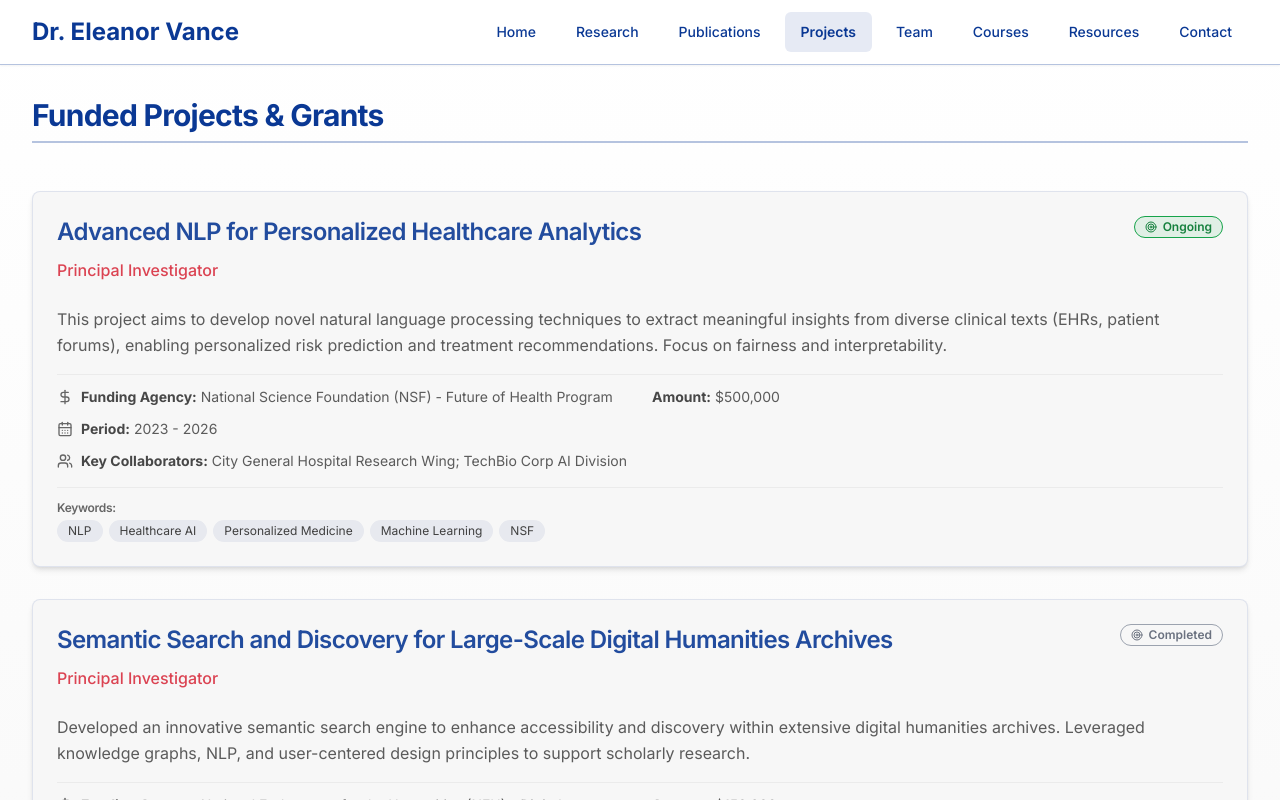
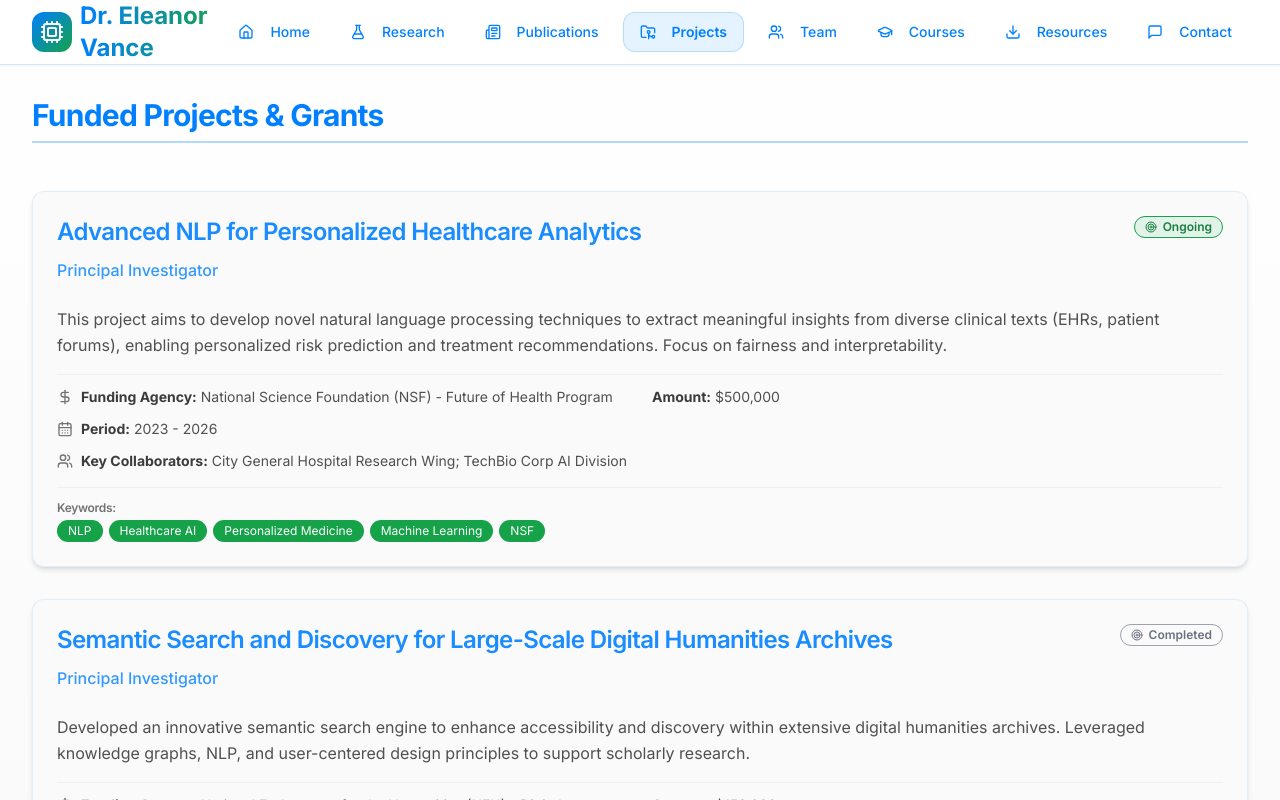
Before and after one commit to chairmanrdq/chairmanrdq.github.io, a Next.js app: page /projects in a window 1280 px wide. Shown: the top 800 px of the page. Built offline with nearby package versions, Linux system fonts and the light colour scheme.

Commit message:
feat: implement tech blue & green sustainability theme - modern color scheme, typography, and card-based layout

```diff
--- a/src/app/globals.css
+++ b/src/app/globals.css
@@ -3,114 +3,118 @@
 @tailwind utilities;
 
 body {
-  font-family: 'Inter', var(--font-sans), sans-serif;
+  font-family: 'Inter', 'Roboto', 'Open Sans', 'PingFang SC', 'Hiragino Sans GB', 'Microsoft YaHei', 'WenQuanYi Micro Hei', var(--font-sans), sans-serif;
 }
 
 @layer base {
   :root {
-    /* Professional White, Deep Blue, Wine Red Theme - Light Mode */
+    /* Tech Blue & Green Sustainability Theme - Light Mode */
     --background: 0 0% 100%; /* Pure White #FFFFFF */
-    --foreground: 0 0% 20%; /* Deep Gray #333333 for text */
+    --foreground: 0 0% 15%; /* Dark Gray #262626 for text */
 
     --gradient-start-color: 0 0% 100%; /* Pure White */
     --gradient-end-color: 0 0% 98%;   /* Very Light Gray for subtle gradient */
 
-    --card: 0 0% 97%; /* Slightly Off-White to distinguish from pure white bg */
-    --card-foreground: 0 0% 20%; /* Deep Gray */
+    --card: 0 0% 98%; /* Light Gray #FAFAFA for cards */
+    --card-foreground: 0 0% 15%; /* Dark Gray */
 
     --popover: 0 0% 100%; /* Pure White */
-    --popover-foreground: 0 0% 20%; /* Deep Gray */
+    --popover-foreground: 0 0% 15%; /* Dark Gray */
 
-    --primary: 220 87% 31%; /* Deep Blue #0B3D91 - for links, important titles */
+    /* Primary: Tech Blue */
+    --primary: 210 100% 50%; /* Bright Blue #0066FF - for links, important titles */
     --primary-foreground: 0 0% 100%; /* White */
 
-    --secondary: 220 20% 92%; /* Very Light Blue/Gray */
-    --secondary-foreground: 0 0% 25%; /* Darker Gray for text on light secondary */
+    /* Secondary: Green Sustainability */
+    --secondary: 142 76% 36%; /* Green #16A34A - for sustainability focus */
+    --secondary-foreground: 0 0% 100%; /* White */
 
-    --muted: 0 0% 94%; /* Light Gray for muted backgrounds */
-    --muted-foreground: 0 0% 40%; /* Light Gray #666666 for secondary text */
+    --muted: 0 0% 96%; /* Light Gray #F5F5F5 for muted backgrounds */
+    --muted-foreground: 0 0% 45%; /* Medium Gray #737373 for secondary text */
 
-    --accent: 354 68% 56%; /* Wine Red #E63946 - for slight emphasis, button hovers */
+    /* Accent: Light Blue */
+    --accent: 210 100% 60%; /* Light Blue #3B82F6 - for emphasis, highlights */
     --accent-foreground: 0 0% 100%; /* White */
 
     --destructive: 0 84% 60%; /* Standard vivid red for errors */
     --destructive-foreground: 0 0% 100%; /* White text on destructive */
 
-    --border: 0 0% 88%; /* Light Gray Separator #E0E0E0 */
+    --border: 0 0% 90%; /* Light Gray Separator #E5E5E5 */
     --input: 0 0% 100%; /* White, with border */
-    --ring: 220 87% 45%; /* Lighter Deep Blue for focus rings */
+    --ring: 210 100% 50%; /* Blue for focus rings */
 
-    --link-hover: 219 72% 52%; /* Light Blue #1D5ACC for link hover */
+    --link-hover: 210 100% 40%; /* Darker Blue #0052CC for link hover */
 
-    --chart-1: 220 87% 31%;  /* Primary Deep Blue */
-    --chart-2: 354 68% 56%;  /* Accent Wine Red */
-    --chart-3: 219 72% 52%;  /* Light Blue (link hover color) */
-    --chart-4: 220 60% 50%;  /* Medium Blue */
-    --chart-5: 0 0% 60%;     /* Medium Gray */
+    /* Chart colors with blue and green theme */
+    --chart-1: 210 100% 50%;  /* Primary Blue */
+    --chart-2: 142 76% 36%;   /* Secondary Green */
+    --chart-3: 210 100% 60%;  /* Light Blue */
+    --chart-4: 142 76% 46%;   /* Light Green */
+    --chart-5: 0 0% 60%;      /* Medium Gray */
 
-    --radius: 0.5rem;
+    --radius: 0.75rem; /* Slightly more rounded for modern look */
 
     /* Sidebar for Light Theme */
-    --sidebar-background: 0 0% 96%; /* Light Gray, slightly darker than card */
-    --sidebar-foreground: 0 0% 20%; /* Deep Gray */
-    --sidebar-primary: 220 87% 31%; /* Deep Blue for active items */
+    --sidebar-background: 0 0% 98%; /* Light Gray */
+    --sidebar-foreground: 0 0% 15%; /* Dark Gray */
+    --sidebar-primary: 210 100% 50%; /* Blue for active items */
     --sidebar-primary-foreground: 0 0% 100%; /* White */
-    --sidebar-accent: 0 0% 90%; /* Hover bg for sidebar items - darker gray */
-    --sidebar-accent-foreground: 220 87% 31%; /* Deep Blue for active/hover text */
-    --sidebar-border: 0 0% 88%; /* Light Gray Separator */
-    --sidebar-ring: 220 87% 45%; /* Lighter Deep Blue for focus rings */
+    --sidebar-accent: 0 0% 94%; /* Hover bg for sidebar items */
+    --sidebar-accent-foreground: 210 100% 50%; /* Blue for active/hover text */
+    --sidebar-border: 0 0% 90%; /* Light Gray Separator */
+    --sidebar-ring: 210 100% 50%; /* Blue for focus rings */
   }
 
   .dark {
     /* Dark Theme variation */
-    --background: 220 15% 10%; /* Dark Blue-Gray */
+    --background: 0 0% 8%; /* Very Dark Gray */
     --foreground: 0 0% 95%; /* Off-White */
 
-    --gradient-start-color: 220 15% 8%;
-    --gradient-end-color: 220 15% 12%;
+    --gradient-start-color: 0 0% 6%;
+    --gradient-end-color: 0 0% 10%;
 
-    --card: 220 15% 15%; /* Darker Blue-Gray */
+    --card: 0 0% 12%; /* Dark Gray */
     --card-foreground: 0 0% 95%;
 
-    --popover: 220 15% 12%;
+    --popover: 0 0% 10%;
     --popover-foreground: 0 0% 95%;
 
-    --primary: 220 87% 60%; /* Brighter Deep Blue */
+    --primary: 210 100% 60%; /* Brighter Blue */
     --primary-foreground: 0 0% 10%; /* Dark text for contrast */
 
-    --secondary: 220 15% 25%; /* Muted Dark Blue/Gray */
-    --secondary-foreground: 0 0% 80%;
+    --secondary: 142 76% 46%; /* Brighter Green */
+    --secondary-foreground: 0 0% 10%; /* Dark text for contrast */
 
-    --muted: 220 15% 20%;
-    --muted-foreground: 0 0% 60%; /* Lighter Gray text */
+    --muted: 0 0% 15%;
+    --muted-foreground: 0 0% 65%; /* Lighter Gray text */
 
-    --accent: 354 68% 70%; /* Brighter Wine Red */
+    --accent: 210 100% 70%; /* Brighter Light Blue */
     --accent-foreground: 0 0% 10%; /* Dark text for contrast */
 
     --destructive: 0 75% 65%; /* Brighter red */
     --destructive-foreground: 0 0% 100%;
 
-    --border: 220 15% 30%;
-    --input: 220 15% 20%;
-    --ring: 220 87% 65%;
+    --border: 0 0% 20%;
+    --input: 0 0% 15%;
+    --ring: 210 100% 70%;
 
-    --link-hover: 219 72% 70%; /* Brighter Light Blue for link hover */
+    --link-hover: 210 100% 80%; /* Brighter Blue for link hover */
 
-    --chart-1: 220 87% 60%;
-    --chart-2: 354 68% 70%;
-    --chart-3: 219 72% 70%;
-    --chart-4: 220 60% 75%;
+    --chart-1: 210 100% 60%;
+    --chart-2: 142 76% 46%;
+    --chart-3: 210 100% 70%;
+    --chart-4: 142 76% 56%;
     --chart-5: 0 0% 70%;
 
     /* Sidebar for Dark Theme */
-    --sidebar-background: 220 15% 8%;
+    --sidebar-background: 0 0% 6%;
     --sidebar-foreground: 0 0% 90%;
-    --sidebar-primary: 220 87% 60%;
+    --sidebar-primary: 210 100% 60%;
     --sidebar-primary-foreground: 0 0% 10%;
-    --sidebar-accent: 220 15% 18%;
-    --sidebar-accent-foreground: 220 87% 60%;
-    --sidebar-border: 220 15% 25%;
-    --sidebar-ring: 220 87% 65%;
+    --sidebar-accent: 0 0% 18%;
+    --sidebar-accent-foreground: 210 100% 60%;
+    --sidebar-border: 0 0% 25%;
+    --sidebar-ring: 210 100% 70%;
   }
 }
 
@@ -122,11 +126,12 @@ body {
     @apply text-foreground;
     background-image: linear-gradient(to bottom, hsl(var(--gradient-start-color)), hsl(var(--gradient-end-color)));
     background-repeat: no-repeat;
-    background-attachment: fixed; /* Ensures gradient covers viewport even if content is short and scrolls */
-    min-height: 100vh; /* Ensures gradient covers full viewport height if content is short */
+    background-attachment: fixed;
+    min-height: 100vh;
   }
   h1, h2, h3, h4, h5, h6 {
     @apply font-semibold tracking-tight;
+    font-family: 'Inter', 'Roboto', 'Open Sans', var(--font-sans), sans-serif;
   }
   h1 { @apply text-4xl; }
   h2 { @apply text-3xl; }
@@ -147,5 +152,33 @@ body {
 }
 
 .separator-with-icon svg {
-  @apply mx-2 h-5 w-5 text-primary; /* Icons in separator use primary color */
+  @apply mx-2 h-5 w-5 text-primary;
 }
+
+/* Modern card styles */
+.modern-card {
+  @apply bg-card border border-border rounded-xl shadow-sm hover:shadow-md transition-all duration-300;
+}
+
+/* Tech gradient backgrounds */
+.tech-gradient {
+  background: linear-gradient(135deg, hsl(var(--primary)) 0%, hsl(var(--secondary)) 100%);
+}
+
+.tech-gradient-light {
+  background: linear-gradient(135deg, hsl(var(--primary)/0.1) 0%, hsl(var(--secondary)/0.1) 100%);
+}
+
+/* Sustainability accent */
+.sustainability-accent {
+  @apply text-secondary bg-secondary/10 border-secondary/20;
+}
+
+/* Modern button styles */
+.btn-modern {
+  @apply bg-primary text-primary-foreground hover:bg-primary/90 transition-all duration-200 rounded-lg font-medium;
+}
+
+.btn-secondary-modern {
+  @apply bg-secondary text-secondary-foreground hover:bg-secondary/90 transition-all duration-200 rounded-lg font-medium;
+}
--- a/src/components/layout/header.tsx
+++ b/src/components/layout/header.tsx
@@ -2,7 +2,7 @@
 "use client";
 
 import Link from 'next/link';
-import { Home, FlaskConical, Newspaper, FolderGit2, Users, GraduationCap, Download as DownloadIcon, MessageSquare, Menu, X } from 'lucide-react';
+import { Home, FlaskConical, Newspaper, FolderGit2, Users, GraduationCap, Download as DownloadIcon, MessageSquare, Menu, X, Cpu, Leaf } from 'lucide-react';
 import { usePathname } from 'next/navigation';
 import { cn } from '@/lib/utils';
 import { Button } from '@/components/ui/button';
@@ -28,10 +28,15 @@ export default function Header() {
   const [isMobileMenuOpen, setIsMobileMenuOpen] = React.useState(false);
 
   return (
-    <header className="bg-background sticky top-0 z-50 w-full border-b border-primary/30 backdrop-blur supports-[backdrop-filter]:bg-background/80 shadow-sm">
+    <header className="bg-background/95 backdrop-blur-md sticky top-0 z-50 w-full border-b border-primary/20 shadow-sm">
       <div className="container mx-auto px-4 sm:px-6 lg:px-8 h-16 flex items-center justify-between">
-        <Link href="/" className="text-xl sm:text-2xl font-bold text-primary hover:text-primary/80 transition-colors" onClick={() => setIsMobileMenuOpen(false)}>
-          {SCHOLAR_NAME}
+        <Link href="/" className="flex items-center gap-2 text-xl sm:text-2xl font-bold hover:opacity-80 transition-opacity" onClick={() => setIsMobileMenuOpen(false)}>
+          <div className="tech-gradient p-2 rounded-lg">
+            <Cpu className="h-6 w-6 text-white" />
+          </div>
+          <span className="bg-gradient-to-r from-primary to-secondary bg-clip-text text-transparent">
+            {SCHOLAR_NAME}
+          </span>
         </Link>
 
         {/* Desktop Navigation */}
@@ -42,14 +47,14 @@ export default function Header() {
               variant="ghost"
               asChild
               className={cn(
-                "text-sm font-medium transition-colors",
+                "text-sm font-medium transition-all duration-200 rounded-lg",
                 pathname === item.href
-                  ? "bg-primary/10 text-primary font-semibold hover:bg-primary/20" // Active state
-                  : "text-primary/80 hover:text-primary hover:bg-secondary" // Inactive state
+                  ? "bg-primary/10 text-primary font-semibold hover:bg-primary/20 border border-primary/20" // Active state
+                  : "text-foreground/70 hover:text-primary hover:bg-primary/5" // Inactive state
               )}
             >
               <Link href={item.href}>
-                {/* <item.icon className="h-4 w-4 mr-2 hidden lg:inline-block" /> */}
+                <item.icon className="h-4 w-4 mr-2" />
                 {item.label}
               </Link>
             </Button>
@@ -64,11 +69,16 @@ export default function Header() {
                 <Menu className="h-6 w-6" />
               </Button>
             </SheetTrigger>
-            <SheetContent side="right" className="w-full max-w-xs bg-background p-0 text-foreground">
+            <SheetContent side="right" className="w-full max-w-xs bg-background/95 backdrop-blur-md p-0 text-foreground border-l border-primary/20">
               <div className="flex flex-col h-full">
-                <div className="p-6 flex justify-between items-center border-b border-primary/30">
-                    <Link href="/" className="text-lg font-bold text-primary" onClick={() => setIsMobileMenuOpen(false)}>
+                <div className="p-6 flex justify-between items-center border-b border-primary/20">
+                    <Link href="/" className="flex items-center gap-2 text-lg font-bold" onClick={() => setIsMobileMenuOpen(false)}>
+                      <div className="tech-gradient p-2 rounded-lg">
+                        <Cpu className="h-5 w-5 text-white" />
+                      </div>
+                      <span className="bg-gradient-to-r from-primary to-secondary bg-clip-text text-transparent">
                         {SCHOLAR_NAME}
+                      </span>
                     </Link>
                     <SheetClose asChild>
                         <Button variant="ghost" size="icon" aria-label="Close menu" className="text-primary hover:text-primary/80">
@@ -82,18 +92,24 @@ export default function Header() {
                        <Link
                         href={item.href}
                         className={cn(
-                          "flex items-center space-x-3 text-md font-medium transition-colors rounded-md px-3 py-2",
+                          "flex items-center space-x-3 text-md font-medium transition-all duration-200 rounded-lg px-3 py-3",
                           pathname === item.href
-                            ? "bg-primary/10 text-primary font-semibold" // Active state
-                            : "text-primary/80 hover:text-primary hover:bg-secondary" // Inactive state
+                            ? "bg-primary/10 text-primary font-semibold border border-primary/20" // Active state
+                            : "text-foreground/70 hover:text-primary hover:bg-primary/5" // Inactive state
                         )}
                       >
-                        <item.icon className="h-5 w-5 text-primary/80 group-hover:text-primary" />
+                        <item.icon className="h-5 w-5" />
                         <span>{item.label}</span>
                       </Link>
                     </SheetClose>
                   ))}
                 </nav>
+                <div className="p-6 border-t border-primary/20">
+                  <div className="flex items-center gap-2 text-sm text-muted-foreground">
+                    <Leaf className="h-4 w-4 text-secondary" />
+                    <span>Leading Sustainable AI Research</span>
+                  </div>
+                </div>
               </div>
             </SheetContent>
           </Sheet>
```
Also changed, not shown: src/app/page.tsx (+33 -33 lines), 1 other file (tests, documents, lock files or other folders).
